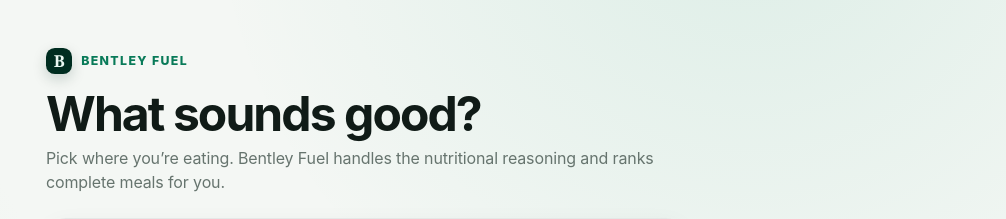
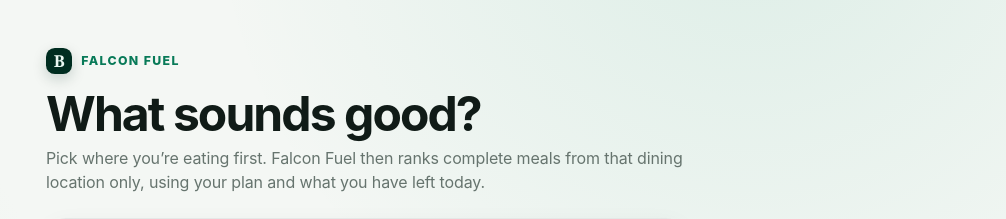
Before and after one commit to JamoV18/Bentley-Fuel, a Next.js app: page /dashboard in a window 1280 px wide. Shown: the top 219 px of the page, without its empty margins (274-1280 px from the left). Built offline with nearby package versions, Linux system fonts and the light colour scheme.

Commit message:
Make dining recommendations explicitly location-first

```diff
--- a/src/app/dashboard/page.tsx
+++ b/src/app/dashboard/page.tsx
@@ -14,9 +14,9 @@ export default async function DashboardPage() {
   return (
     <main className="mx-auto w-full max-w-2xl flex-1 px-4 py-7 sm:py-12">
       <header>
-        <p className="brand-kicker">Bentley Fuel</p>
+        <p className="brand-kicker">Falcon Fuel</p>
         <h1 className="mt-4 text-4xl font-bold tracking-[-0.04em] sm:text-5xl">What sounds good?</h1>
-        <p className="mt-2 subtle">Pick where you’re eating. Bentley Fuel handles the nutritional reasoning and ranks complete meals for you.</p>
+        <p className="mt-2 subtle">Pick where you’re eating first. Falcon Fuel then ranks complete meals from that dining location only, using your plan and what you have left today.</p>
       </header>
       <AppNav />
       {provider.dataStatus === "mock" && (
```
